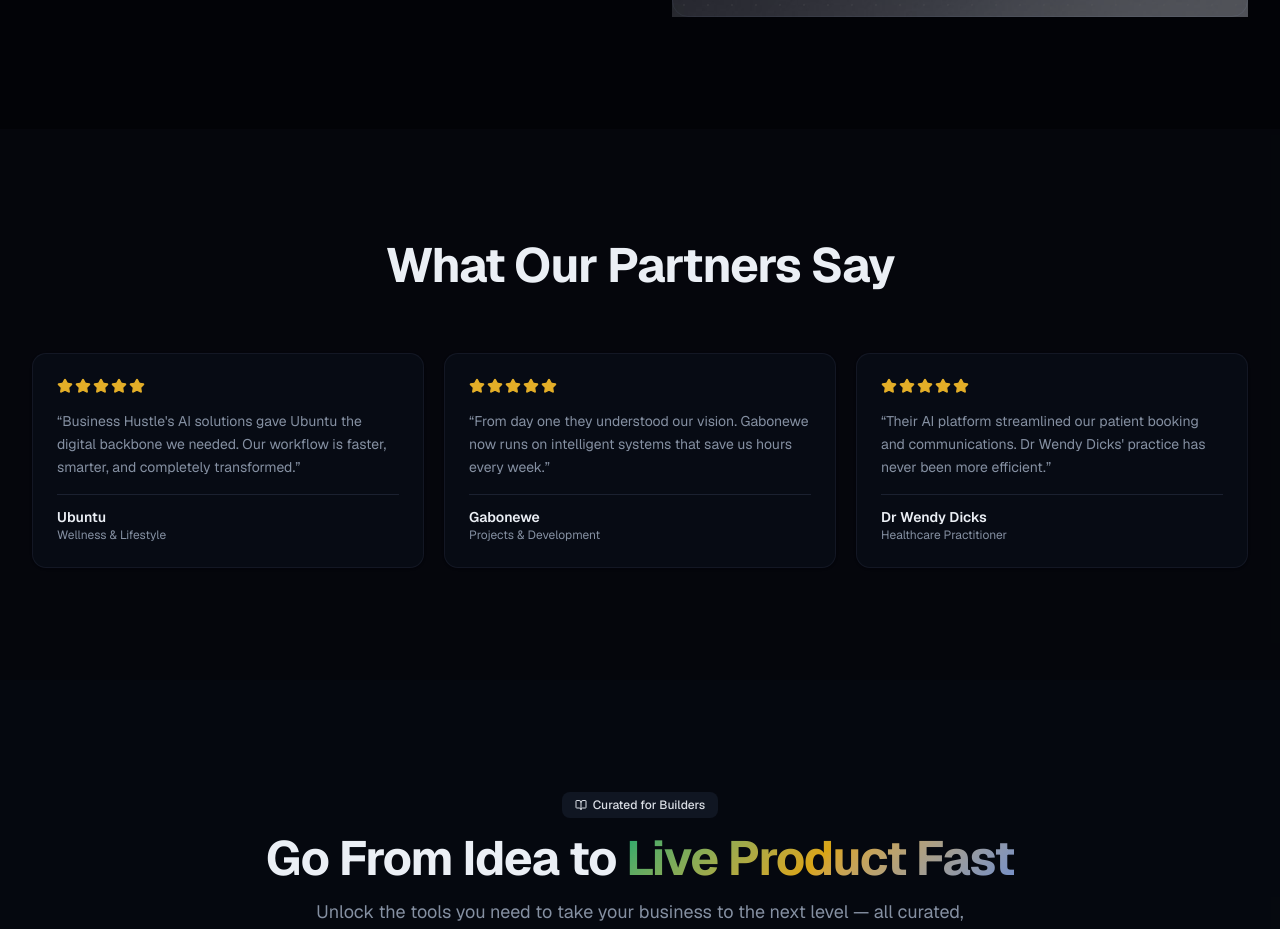
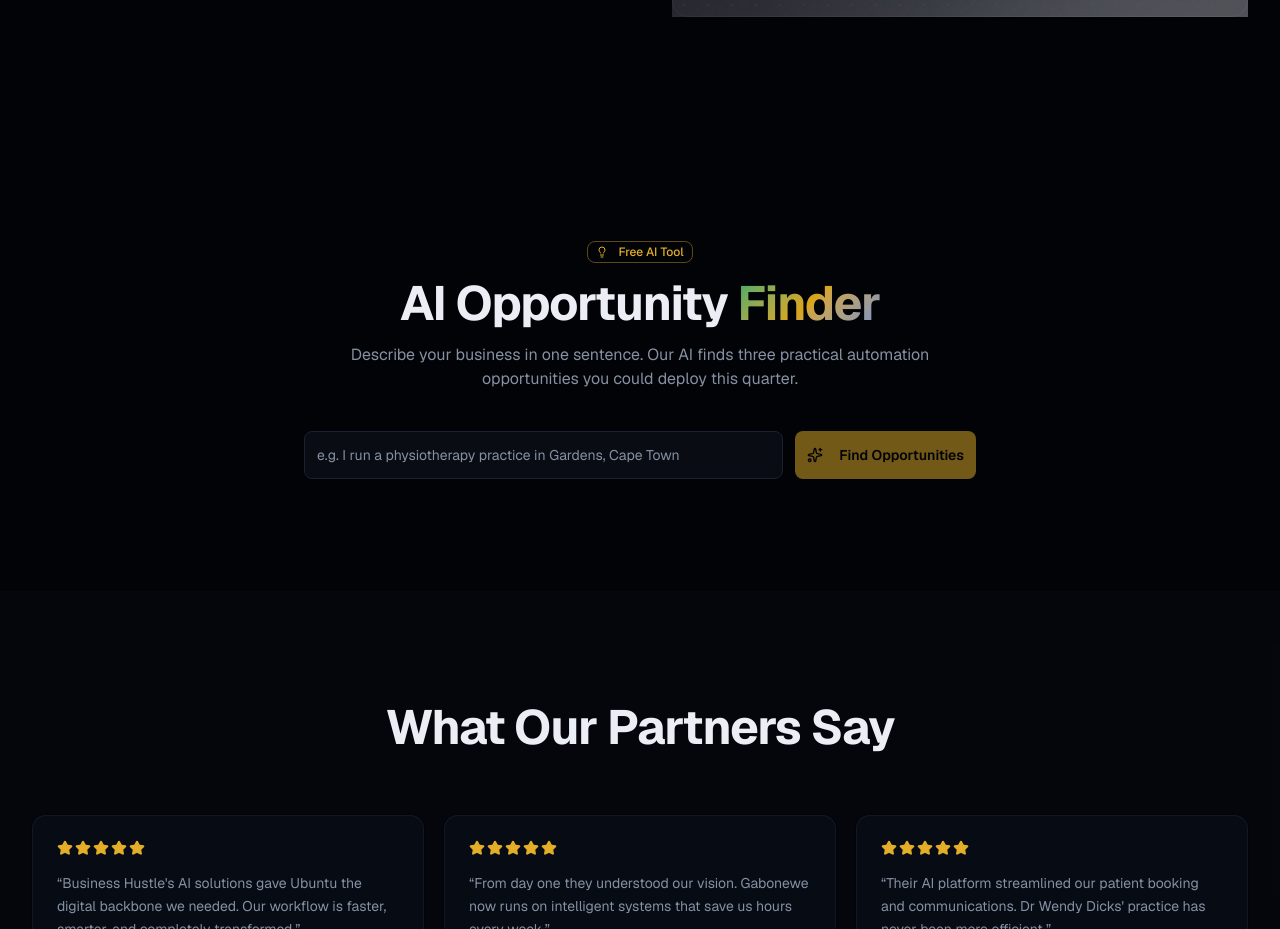
Before and after one commit to JacobSeatlholo/businesshustle-, a Next.js app: page / in a window 1280 px wide. Shown: the part 5708-6637 px from the top of the page. Built offline with nearby package versions, Linux system fonts and the light colour scheme.

Commit message:
AI Opportunity Finder v2

```diff
--- a/src/app/page.tsx
+++ b/src/app/page.tsx
@@ -28,6 +28,8 @@ import {
   MapPin,
   Target,
   Handshake,
+  Lightbulb,
+  Loader2,
 } from 'lucide-react'
 import { useI18n } from '@/lib/i18n'
 import { ThemeToggle } from '@/components/theme-toggle'
@@ -44,6 +46,125 @@ import {
   SheetHeader,
   SheetTitle,
 } from '@/components/ui/sheet'
+
+/* ------------------------------------------------------------------ */
+/*  AI Opportunity Finder                                              */
+/* ------------------------------------------------------------------ */
+type Idea = { title: string; description: string; impact: string }
+
+function IdeaGenerator() {
+  const [business, setBusiness] = useState('')
+  const [ideas, setIdeas] = useState<Idea[]>([])
+  const [loading, setLoading] = useState(false)
+  const [error, setError] = useState('')
+
+  const generate = async () => {
+    if (business.trim().length < 3 || loading) return
+    setLoading(true)
+    setError('')
+    setIdeas([])
+    try {
+      const res = await fetch('/api/ideas', {
+        method: 'POST',
+        headers: { 'Content-Type': 'application/json' },
+        body: JSON.stringify({ business: business.trim() }),
+      })
+      const data = await res.json()
+      if (!res.ok) throw new Error(data.error || 'Something went wrong')
+      setIdeas(data.ideas)
+    } catch (e) {
+      setError(e instanceof Error ? e.message : 'Something went wrong. Please try again.')
+    } finally {
+      setLoading(false)
+    }
+  }
+
+  return (
+    <section id="idea-generator" className="py-20 sm:py-28">
+      <div className="mx-auto max-w-4xl px-4 sm:px-6 lg:px-8">
+        <AnimatedSection className="text-center mb-10">
+          <Badge variant="outline" className="mb-4 border-gold/40 text-gold">
+            <Lightbulb className="size-3.5 mr-1.5" />
+            Free AI Tool
+          </Badge>
+          <h2 className="text-3xl sm:text-4xl lg:text-5xl font-bold tracking-tight">
+            AI Opportunity <span className="gradient-text">Finder</span>
+          </h2>
+          <p className="mt-4 text-muted-foreground max-w-2xl mx-auto">
+            Describe your business in one sentence. Our AI finds three practical
+            automation opportunities you could deploy this quarter.
+          </p>
+        </AnimatedSection>
+
+        <AnimatedSection>
+          <div className="flex flex-col sm:flex-row gap-3 max-w-2xl mx-auto">
+            <Input
+              value={business}
+              onChange={(e) => setBusiness(e.target.value)}
+              onKeyDown={(e) => e.key === 'Enter' && generate()}
+              placeholder="e.g. I run a physiotherapy practice in Gardens, Cape Town"
+              maxLength={300}
+              className="h-12"
+            />
+            <Button
+              onClick={generate}
+              disabled={loading || business.trim().length < 3}
+              className="h-12 px-6 bg-gold text-background hover:bg-gold/90 font-semibold"
+            >
+              {loading ? (
+                <>
+                  <Loader2 className="size-4 mr-2 animate-spin" />
+                  Thinking…
+                </>
+              ) : (
+                <>
+                  <Sparkles className="size-4 mr-2" />
+                  Find Opportunities
+                </>
+              )}
+            </Button>
+          </div>
+          {error && (
+            <p className="text-sm text-destructive text-center mt-4">{error}</p>
+          )}
+        </AnimatedSection>
+
+        {ideas.length > 0 && (
+          <div className="grid grid-cols-1 md:grid-cols-3 gap-5 mt-10">
+            {ideas.map((idea, i) => (
+              <Card
+                key={i}
+                className="border-border/60 bg-card/80 backdrop-blur-sm hover:border-gold/40 transition-colors py-0 gap-0"
+              >
+                <CardContent className="p-6 flex flex-col gap-3 h-full">
+                  <div className="flex h-10 w-10 items-center justify-center rounded-lg bg-gold/10 text-gold">
+                    <Lightbulb className="size-5" />
+                  </div>
+                  <h3 className="font-semibold leading-snug">{idea.title}</h3>
+                  <p className="text-sm text-muted-foreground leading-relaxed flex-1">
+                    {idea.description}
+                  </p>
+                  <Badge variant="outline" className="w-fit border-emerald/40 text-emerald text-xs">
+                    {idea.impact}
+                  </Badge>
+                </CardContent>
+              </Card>
+            ))}
+            <div className="md:col-span-3 text-center mt-2">
+              <a
+                href="#contact"
+                className="inline-flex items-center gap-1.5 text-sm font-medium text-gold hover:gap-2.5 transition-all"
+              >
+                Want us to build one of these? Book a free consult
+                <ArrowRight className="size-4" />
+              </a>
+            </div>
+          </div>
+        )}
+      </div>
+    </section>
+  )
+}
 
 /* ------------------------------------------------------------------ */
 /*  Animated counter hook                                              */
@@ -1005,6 +1126,8 @@ export default function Home() {
           </div>
         </section>
 
+        <IdeaGenerator />
+
         {/* ============================================================ */}
         {/*  9. TESTIMONIALS                                              */}
         {/* ============================================================ */}
```
